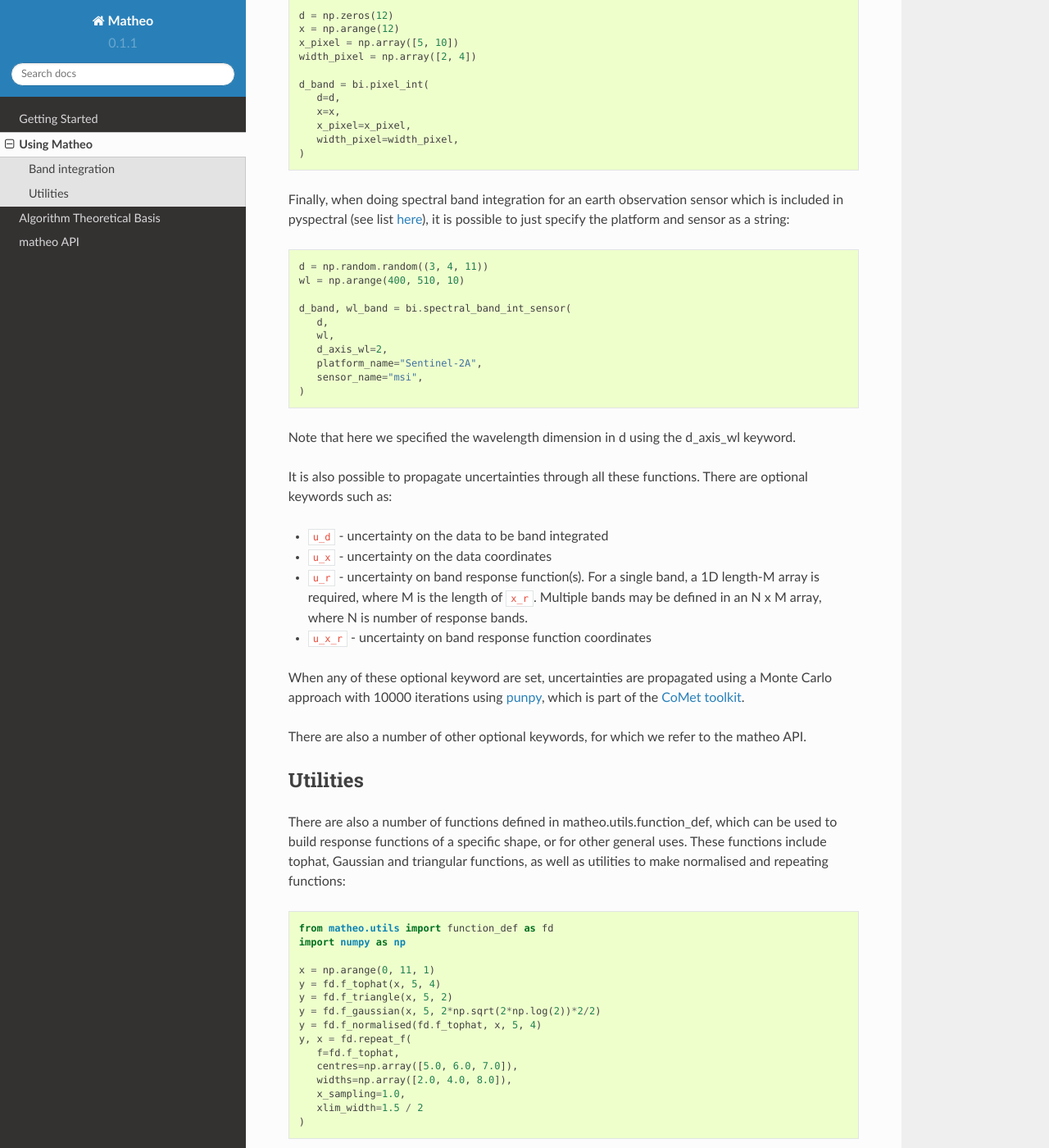
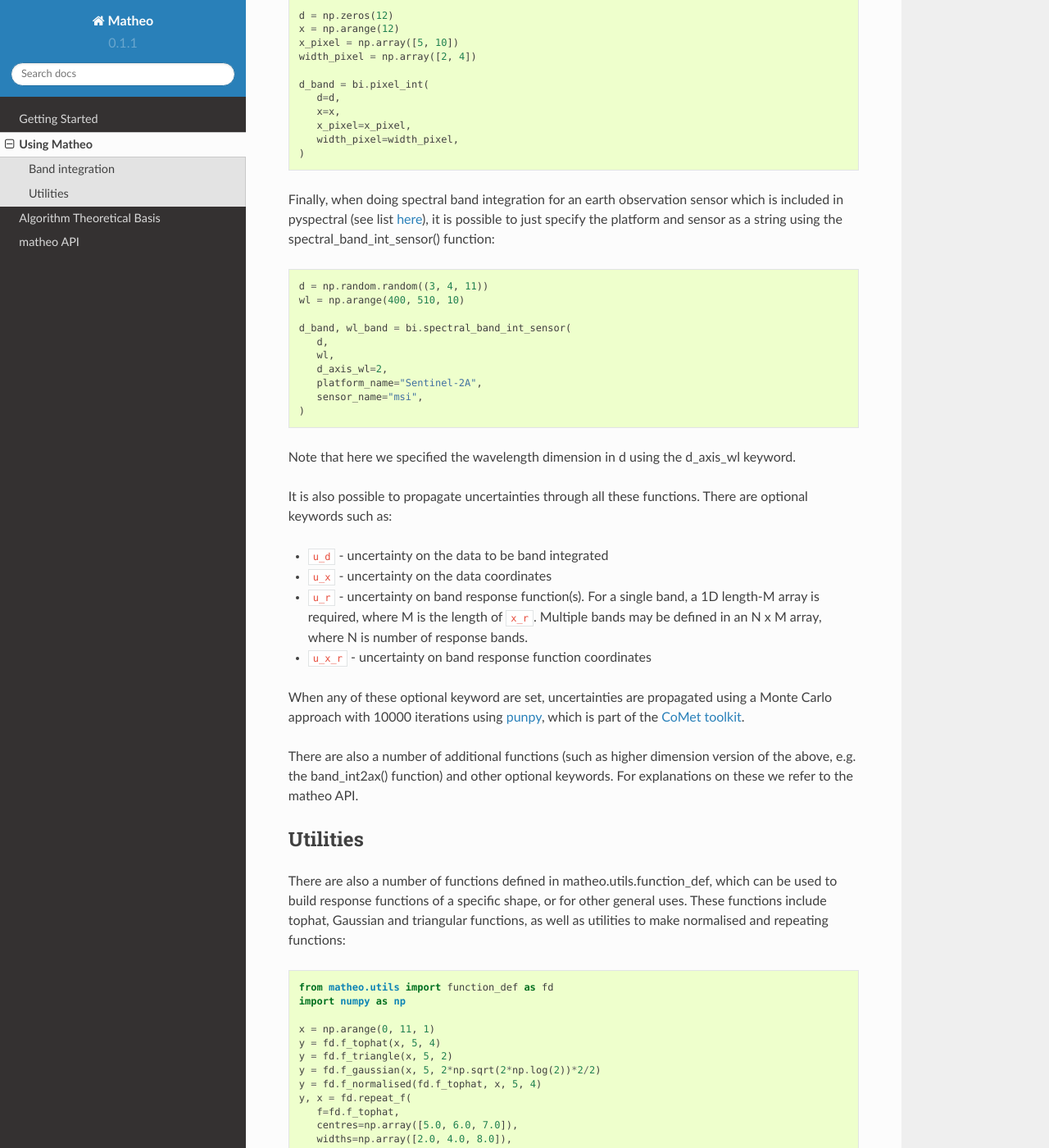
Before and after one commit to meteor-toolkit/matheo, a Sphinx documentation site: the page built from docs/content/user_guide.rst, in a window 1280 px wide and 1400 px high, scrolled down 1205 px. Shown: the whole window at 82% size. Built offline with Sphinx 7.4.7 and the Read the Docs theme 2.0.0, drawn with Linux system fonts in a browser that asks for light colours.

Commit message:
initial atbd

```diff
--- a/docs/content/user_guide.rst
+++ b/docs/content/user_guide.rst
@@ -61,7 +61,7 @@ For example::
    )
 
 Finally, when doing spectral band integration for an earth observation sensor which is included in pyspectral (see list `here <https://pyspectral.readthedocs.io/en/master/platforms_supported.html>`_),
-it is possible to just specify the platform and sensor as a string::
+it is possible to just specify the platform and sensor as a string using the spectral_band_int_sensor() function::
 
    d = np.random.random((3, 4, 11))
    wl = np.arange(400, 510, 10)
@@ -85,7 +85,8 @@ It is also possible to propagate uncertainties through all these functions. Ther
 
 When any of these optional keyword are set, uncertainties are propagated using a Monte Carlo approach with 10000 iterations using `punpy <https://punpy.readthedocs.io/en/latest/>`_, which is part of the `CoMet toolkit <https://www.comet-toolkit.org/>`_.
 
-There are also a number of other optional keywords, for which we refer to the matheo API.
+There are also a number of additional functions (such as higher dimension version of the above, e.g. the band_int2ax() function) and other optional keywords.
+For explanations on these we refer to the matheo API.
 
 Utilities
 ############
```
